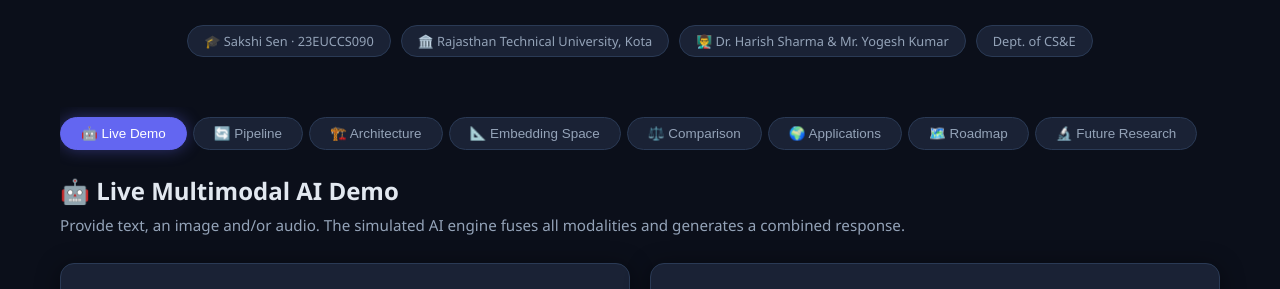
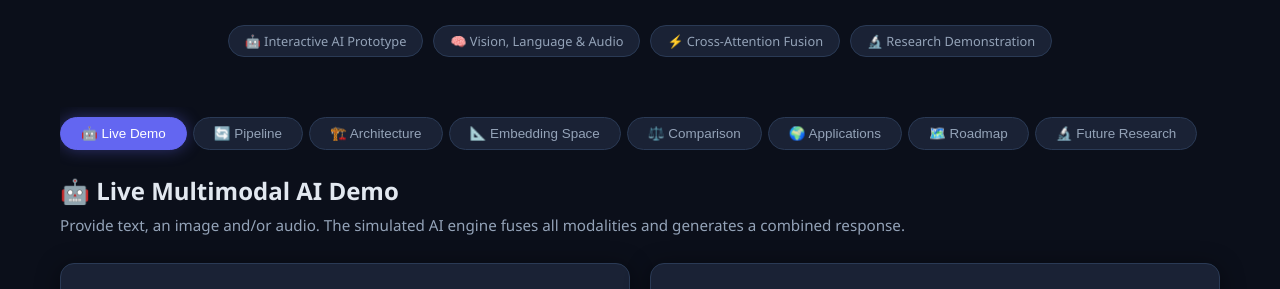
Before and after one commit to Sakshisen12/multimodal-ai-prototype, a plain HTML site: page index.html in a window 1280 px wide. Shown: the part 247-536 px from the top of the page. Drawn offline with Linux system fonts and the light colour scheme.

Commit message:
Remove personal and institutional metadata

```diff
--- a/index.html
+++ b/index.html
@@ -455,10 +455,10 @@
   <h1>Multimodal <span>Artificial Intelligence</span> Systems</h1>
   <p>An interactive demonstration of how AI combines text, images, and audio to understand the world more completely.</p>
   <div class="hero-meta">
-    <span>🎓 Sakshi Sen · 23EUCCS090</span>
-    <span>🏛️ Rajasthan Technical University, Kota</span>
-    <span>👨‍🏫 Dr. Harish Sharma &amp; Mr. Yogesh Kumar</span>
-    <span>Dept. of CS&amp;E</span>
+    <span>🤖 Interactive AI Prototype</span>
+    <span>🧠 Vision, Language &amp; Audio</span>
+    <span>⚡ Cross-Attention Fusion</span>
+    <span>🔬 Research Demonstration</span>
   </div>
 </div>
 
@@ -942,7 +942,7 @@ const knowledgeBase = [
 
   { keys:['clip','gpt-4','gemini','flamingo','llava','model','which model'], answer:`**Key Multimodal AI Models:**\n\n• **CLIP** (OpenAI, 2021) — Aligns text & image in joint embedding space using contrastive learning\n• **Flamingo** (DeepMind, 2022) — Few-shot visual question answering with frozen vision + LM\n• **LLaVA** (2023) — Open-source vision-language model based on LLaMA\n• **GPT-4o** (OpenAI, 2024) — Native text + image + audio input/output end-to-end\n• **Gemini 1.5** (Google, 2024) — Long-context multimodal model (1M token context)\n• **Qwen-VL** — Strong open-source vision-language model\n\nFor a student project, **LLaVA** or **MiniGPT-4** are the best starting points.` },
 
-  { keys:['hello','hi','hey','what can you do'], answer:`👋 Hello! I'm a **Multimodal AI Demo** built for Sakshi Sen's seminar on Multimodal AI Systems.\n\nI can answer questions about:\n• What is Multimodal AI?\n• How does fusion / encoding work?\n• Architecture and system design\n• Real-world applications (healthcare, education, vehicles)\n• Comparison with traditional AI\n• Future research directions\n• Specific models like CLIP, GPT-4o, Gemini\n\nTry asking me any of these — and also upload an image or record audio to see multi-modal fusion in action!` },
+  { keys:['hello','hi','hey','what can you do'], answer:`👋 Hello! I'm a **Multimodal AI Demo** designed to demonstrate Multimodal Artificial Intelligence Systems.\n\nI can answer questions about:\n• What is Multimodal AI?\n• How does fusion / encoding work?\n• Architecture and system design\n• Real-world applications (healthcare, education, vehicles)\n• Comparison with traditional AI\n• Future research directions\n• Specific models like CLIP, GPT-4o, Gemini\n\nTry asking me any of these — and also upload an image or record audio to see multi-modal fusion in action!` },
 ];
 
 // ═══════════════════════════════════════════════════════════
```
Also changed, not shown: 1 other file.
